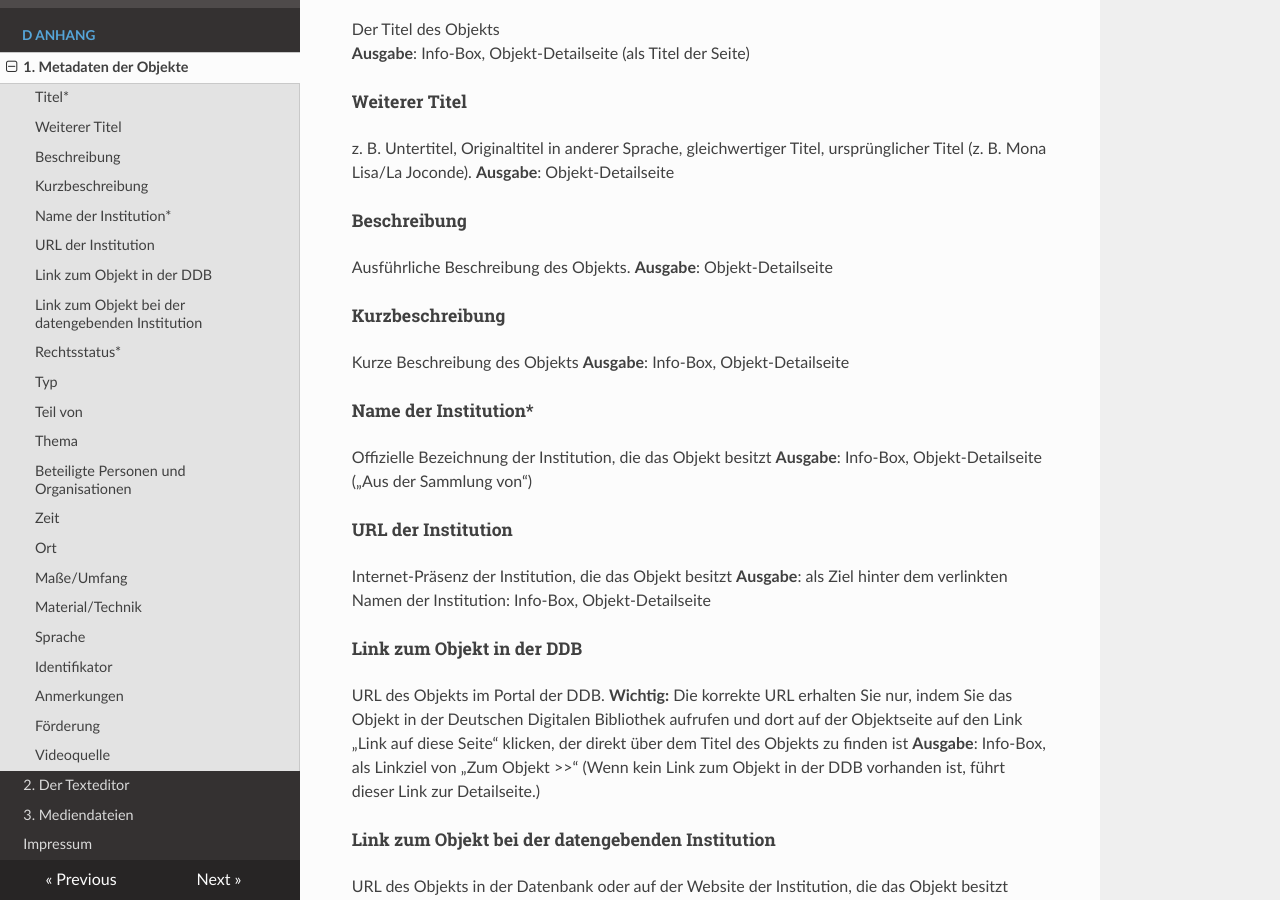
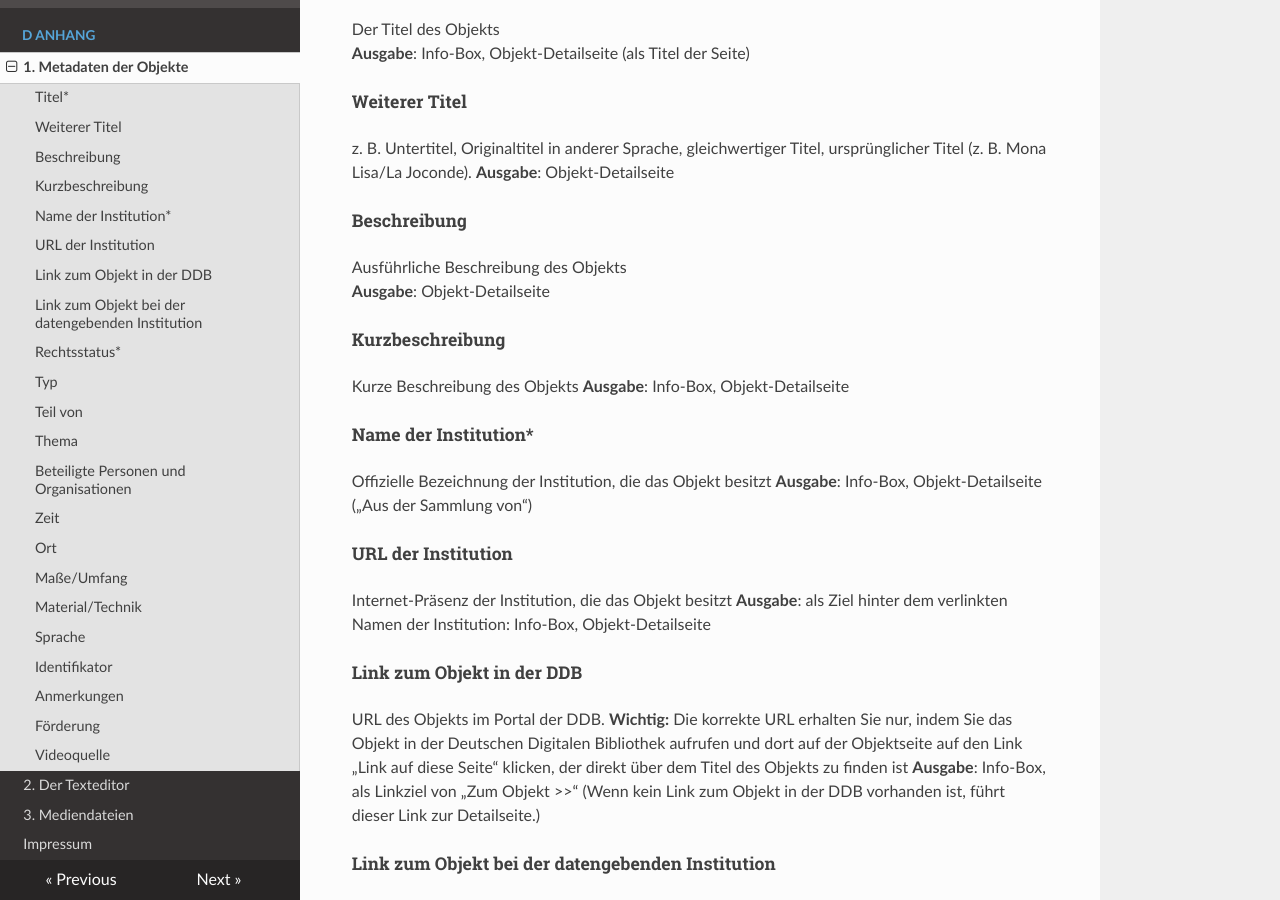
Before and after one commit to Deutsche-Digitale-Bibliothek/ddb-virtualexhibitions-docs-litfass, an MkDocs documentation site: the page built from docs/anhang_metadaten.md, in a window 1280 px wide and 900 px high, scrolled down 1783 px. Built offline with MkDocs 1.6.1, drawn with Linux system fonts in a browser that asks for light colours.

```diff
--- a/docs/anhang_metadaten.md
+++ b/docs/anhang_metadaten.md
@@ -30,7 +30,7 @@ z. B. Untertitel, Originaltitel in anderer Sprache, gleichwertiger Titel, urspr
 
 ##### Beschreibung
 
-Ausführliche Beschreibung des Objekts.
+Ausführliche Beschreibung des Objekts
 **Ausgabe**: Objekt-Detailseite
 
 ##### Kurzbeschreibung
```
